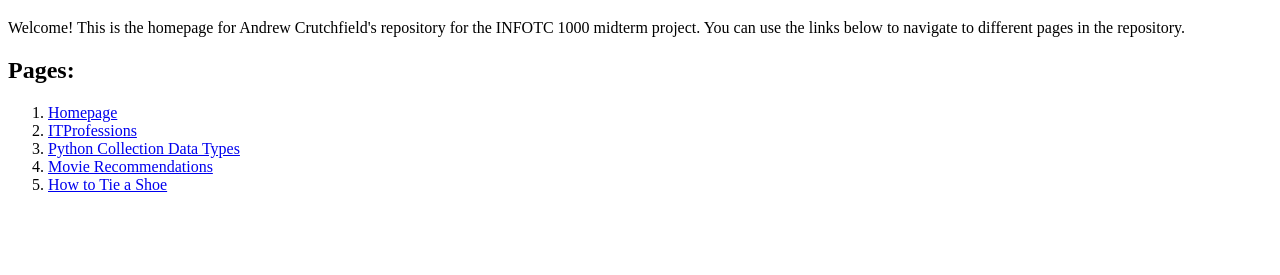
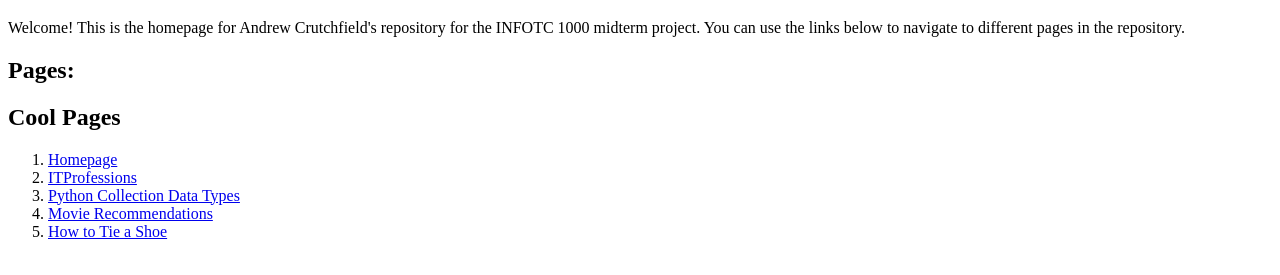
Before and after one commit to agcfield/agcfield.github.io, a plain HTML site: page README.html in a window 1280 px wide. Shown: the part 61-336 px from the top of the page. Drawn offline with Linux system fonts and the light colour scheme.

Commit message:
Update README.html

```diff
--- a/README.html
+++ b/README.html
@@ -5,6 +5,8 @@
     <p>Welcome! This is the homepage for Andrew Crutchfield's repository for the INFOTC 1000 midterm project. You can use the links below to navigate to different pages in the repository.</p>
 
   <h2>Pages:</h2>
+
+  <h2>Cool Pages</h2>
 
     <ol>
       <li><a href="https://agcfield.github.io/README.html">Homepage</a></li>
```
